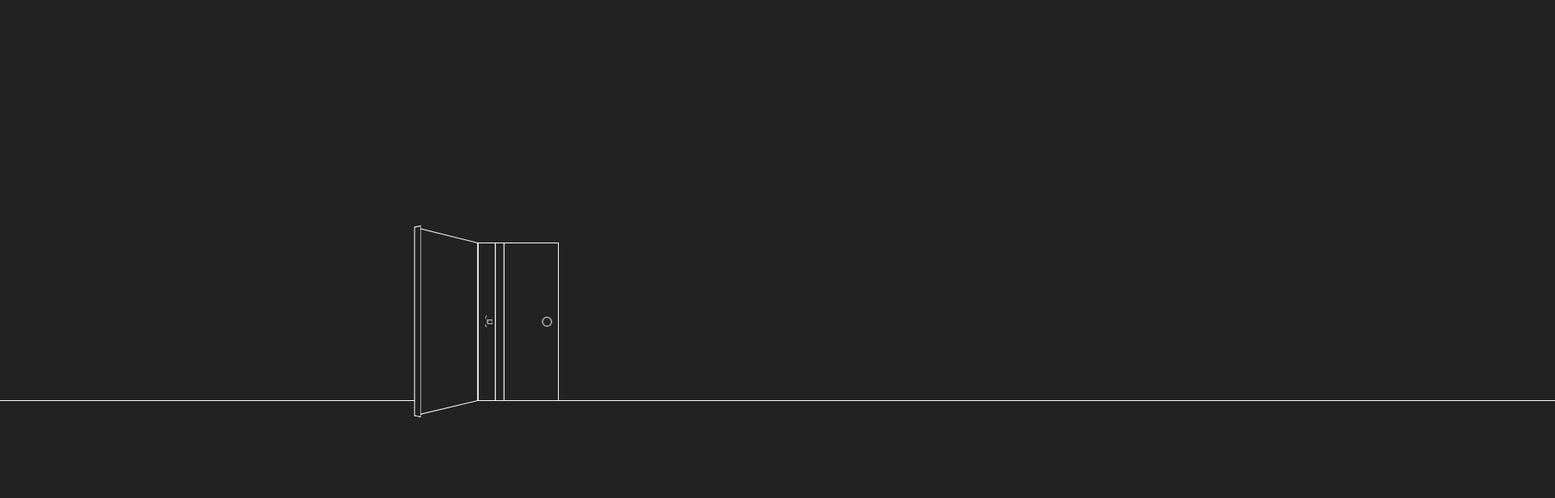
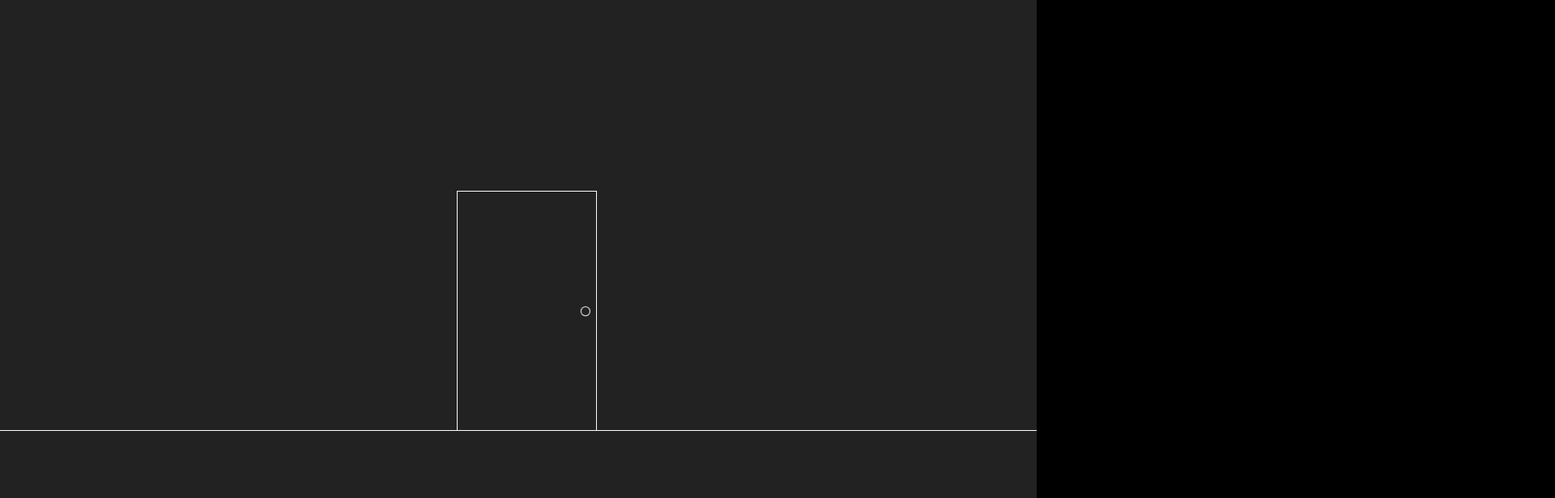
Before and after one commit to cakeinpanic/ld49, a React app: page / in a window 1280 px wide. Shown: the top 616 px of the page at 81% size, 1920 px wide, since content can reach past the window. Built offline with nearby package versions, Linux system fonts and the light colour scheme.

Commit message:
reorganize all shit

```diff
--- a/src/App.css
+++ b/src/App.css
@@ -15,7 +15,6 @@
     height: 100%;
     position: absolute;
 }
-
 
 :root {
     --darkness-start: 10%;
@@ -43,40 +42,53 @@
 
 
 .nightmare .light.bg {
-    left: 41%;
-    top: 10%;
-    width: 50%;
-    height: 47%;
+    /*left: 41%;*/
+    /*top: 10%;*/
+    /*width: 50%;*/
+    /*height: 47%;*/
     transition: opacity .1s ease-out;
-    position: absolute;
+    filter: opacity(.5);
+    /*position: absolute;*/
 }
 
 .Game {
-    width: 600px;
-    height: 600px;
     position: relative;
-    left: 32px;
-    top: -32px;
+    width: 100%;
+    height: 100%;
+
+}
+.Game #lamp{
+    opacity: 0;
+    transform: scale(.5);
+    top: 170px;
+    transition: all 2s ease-out;
+}
+.Game.started #lamp{
+    opacity: 100%;
+    transform: scale(1);
+    top: 71px;
 }
 
-@media (max-width: 1000px) {
-    /*#root *{*/
-    /*    display: none;*/
+@media (max-width: 650px) {
+    .Game #lamp{
+        transform: scale(.1);
+        top: -10px;
+        left: -140px;
+        transition: all 2s ease-out;
+    }
+    .Game.started #lamp {
+        opacity: 100%;
+        transform: scale(0.5);
+        top: -10px;
+    }
+    /*.nightmare .light.bg {*/
+    /*    left: 41%;*/
+    /*    top: 28%;*/
+    /*    width: 50%;*/
+    /*    height: 27%;*/
+    /*    transition: opacity .1s ease-out;*/
+    /*    position: absolute;*/
     /*}*/
-    /*#root:after{*/
-    /*    content: 'sry, only on desktop';*/
-    /*    color: white;*/
-    /*}*/
-    .Game {
-        top: 20px;
-        width: 100%;
-        height: 50%;
-    }
-
-    .Game .start-btn {
-        left: calc(50% - 144px);
-        top: calc(50% - 113px);
-    }
 }
 
 .start-btn {
--- a/src/App.tsx
+++ b/src/App.tsx
@@ -4,25 +4,21 @@ import { Buttons } from './Buttons'
 import { LoadedContextProvider } from './context/loaded.context'
 import { ScoreContext } from './context/score.context'
 import { SpeechContextProvider } from './context/speech.context'
+import { Doors } from './Doors'
 import { Lamp } from './Lamp'
 import { getStateByScore } from './lampState.enum'
 import { Music } from './Music'
-import { Speech } from './Speech'
 
 function App() {
 
   const [gameStarted, setGameStarted] = useState(false)
+  const [showDoor, setShowDoor] = useState(true)
   const [showControls, setShowControls] = useState(false)
   const [score, setScore] = useState(0)
   const [lampState, setLampState] = useState(getStateByScore(score))
 
   const [allIsLoaded, setAllIsLoaded] = useState(false)
 
-  useEffect(() => {
-    if (gameStarted) {
-      setShowControls(true)
-    }
-  }, [gameStarted])
 
   useEffect(() => {
     setLampState(getStateByScore(score))
@@ -31,6 +27,17 @@ function App() {
   const setGameOver = () => {
 
   }
+  const startTheGame = () => {
+    setTimeout(() => {
+      setGameStarted(true)
+    }, 900)
+    setTimeout(() => {
+      setShowDoor(false)
+    }, 5000)
+    setTimeout(() => {
+      setShowControls(true)
+    }, 3000)
+  }
   return (
     <>
       <LoadedContextProvider setAllIsLoaded={setAllIsLoaded}>
@@ -38,26 +45,14 @@ function App() {
           <ScoreContext.Provider value={{ score, setScore, lampState }}>
 
             <Music gameStarted={gameStarted}/>
-            {!allIsLoaded && <button className="loading-btn btn--stripe btn">
-              Loading...
-            </button>}
-            <div className='dark bg '/>
-            <div className='light bg '/>
-            <div className={"Game "+ lampState} style={{ opacity: allIsLoaded ? 1 : 0 }}>
-
-              <Lamp/>
-              {showControls && <Speech/>}
-              {
-                !gameStarted &&
-                <button className="btn--stripe start-btn btn"
-                        onClick={() => {setGameStarted(true)}}>
-                  Play
-                </button>
-              }
+            <div className={'Game ' + lampState + (gameStarted ? ' started': '')} >
+              <div className='dark bg '/>
+              <div className='light bg '/>
+              <Lamp showControls={showControls}/>
             </div>
 
             {showControls && <Buttons/>}
-
+            {showDoor && <Doors allIsLoaded={allIsLoaded} onStart={startTheGame}/>}
           </ScoreContext.Provider>
         </SpeechContextProvider>
       </LoadedContextProvider>
--- a/src/Buttons.tsx
+++ b/src/Buttons.tsx
@@ -14,12 +14,12 @@ export function Buttons() {
   }
   return (
     <>
-      <div className="debug">
-        <div className="btn btn--stripe" onClick={() => clicked(-1)}>minus</div>
-        <div className="btn btn--stripe" onClick={() => clicked(1)}>plus</div>
+      {/*<div className="debug">*/}
+      {/*  <div className="btn btn--stripe" onClick={() => clicked(-1)}>minus</div>*/}
+      {/*  <div className="btn btn--stripe" onClick={() => clicked(1)}>plus</div>*/}
 
-        <div className="score">Score: {score}</div>
-      </div>
+      {/*  <div className="score">Score: {score}</div>*/}
+      {/*</div>*/}
     <div className="Buttons">
 
       {
--- a/src/Doors.css
+++ b/src/Doors.css
@@ -1,13 +1,28 @@
-body {
+:root {
+    --anim: paused
+}
+
+.loading-btn {
+    top: 33px;
+    left: 25px;
+    opacity: 1;
+    transition: all 1s;
+}
+
+.doors-container {
     display: flex;
     width: 100%;
     height: 100vh;
-    background: #222;
+    /*background: #222;*/
     perspective: 100vw;
     overflow: hidden;
+    position: absolute;
     animation: squiggly-anim 0.4s infinite;
     -webkit-animation: squiggly-anim 0.2s infinite;
 }
+
+
+
 @-webkit-keyframes squiggly-anim {
     0% {
         filter: url("#squiggly-0");
@@ -42,42 +57,27 @@ body {
         filter: url("#squiggly-4");
     }
 }
+
 body .door {
     position: absolute;
-    width: 100px;
-    height: 200px;
-    left: calc(50% - 50px);
-    top: calc(50% - 100px);
+    width: 173px;
+    height: 301px;
+    left: calc(50% - 76px);
+    top: calc(50% - 164px);
     box-shadow: inset 0 -5px 0 0 #222, inset 0 0 0 1px #fff, 0 5px 0 0 #222, 0 0 0 100vw #222;
     perspective: 500px;
     transform-style: preserve-3d;
-    -webkit-animation: scaling 5s linear infinite;
-    animation: scaling 5s linear infinite;
+    animation: scaling 5s linear var(--anim);
     transform: translateZ(-1px);
 }
-body .door:nth-of-type(3) {
-    -webkit-animation-delay: 1.25s;
-    animation-delay: 1.25s;
-}
-body .door:nth-of-type(3) .face {
-    -webkit-animation-delay: 1.25s;
-    animation-delay: 1.25s;
-}
-body .door:nth-of-type(2) {
-    -webkit-animation-delay: 2.5s;
-    animation-delay: 2.5s;
-}
-body .door:nth-of-type(2) .face {
-    -webkit-animation-delay: 2.5s;
-    animation-delay: 2.5s;
-}
+
 body .door:nth-of-type(1) {
-    -webkit-animation-delay: 3.75s;
-    animation-delay: 3.75s;
+    /*-webkit-animation-delay: 3.75s;*/
+    /*animation-delay: 3.75s;*/
 }
 body .door:nth-of-type(1) .face {
-    -webkit-animation-delay: 3.75s;
-    animation-delay: 3.75s;
+    /*-webkit-animation-delay: 3.75s;*/
+    /*animation-delay: 3.75s;*/
 }
 @-webkit-keyframes scaling {
     0% {
@@ -253,8 +253,8 @@ body .door .face {
     box-shadow: inset 0 0 0 1px #fff;
     background: #222;
     transform-origin: left;
-    -webkit-animation: swing 5s ease-in-out infinite;
-    animation: swing 5s ease-in-out infinite;
+    -webkit-animation: swing 5s ease-in-out var(--anim);
+    animation: swing 5s ease-in-out var(--anim);
 }
 body .door .face:before {
     content: "";
--- a/src/Doors.tsx
+++ b/src/Doors.tsx
@@ -1,29 +1,25 @@
+import React from 'react'
 import './Doors.css'
 
-export const Doors = () => {
+export const Doors = ({ onStart, allIsLoaded }: { allIsLoaded: boolean,onStart: Function }) => {
+  const start = () => {
+    const root = document.body
+    root?.style.setProperty('--anim', 'infinite')
+    onStart()
+  }
+
   return (
-    <>
-      <div className='door'>
+    <div className="doors-container">
+      <div className='door' onClick={start}>
         <div className='face'>
+           <button style={{opacity: allIsLoaded ? '100%':'0%'}}className="loading-btn btn--stripe btn">
+            Start
+          </button>
+
           <div className='right'></div>
         </div>
       </div>
-      <div className='door'>
-        <div className='face'>
-          <div className='right'></div>
-        </div>
-      </div>
-      <div className='door'>
-        <div className='face'>
-          <div className='right'></div>
-        </div>
-      </div>
-      <div className='door'>
-        <div className='face'>
-          <div className='right'></div>
-        </div>
-      </div>
-      <svg xmlns="http://www.w3.org/2000/svg" version="1.1" style={{display:'none'}}>
+      <svg xmlns="http://www.w3.org/2000/svg" version="1.1" style={{ display: 'none' }}>
         <defs>
           <filter id="squiggly-0">
             <feTurbulence id="turbulence" baseFrequency="0.01" numOctaves="3" result="noise" seed="0"/>
@@ -47,6 +43,6 @@ export const Doors = () => {
           </filter>
         </defs>
       </svg>
-    </>
+    </div>
   )
 }
--- a/src/Lamp.css
+++ b/src/Lamp.css
@@ -1,5 +1,11 @@
 
-
+#lamp{
+    position: absolute;
+    width: 600px;
+    height: 600px;
+    top: 71px;
+    left: 25%;
+}
 .img {
     width: 100%;
     position: absolute;
@@ -27,6 +33,5 @@
 }
 .lamp-container {
     transition: all 1s ease-in-out;
-    position: absolute;
-    width: 100%;
+
 }
--- a/src/Lamp.tsx
+++ b/src/Lamp.tsx
@@ -1,4 +1,4 @@
-import { useContext, useEffect, useState } from 'react'
+import React, { useContext, useEffect, useState } from 'react'
 import lamp from './assets/lamp.png'
 import light from './assets/light.png'
 import mediumLight from './assets/medium_light.png'
@@ -12,8 +12,9 @@ import { useLightBlink } from './hooks/lightBlink.hook'
 import { useLightTransitions } from './hooks/lightTransitions.hook'
 import './Lamp.css'
 import { eLampState } from './lampState.enum'
+import { Speech } from './Speech'
 
-export function Lamp() {
+export function Lamp({showControls}: {showControls:boolean}) {
   const { lampState } = useContext(ScoreContext)
 
   useLightTransitions(lampState)
@@ -67,6 +68,8 @@ export function Lamp() {
     <div id={LAMP_ID}>
       {[eLampState.nightmare, eLampState.sad, eLampState.neutral, eLampState.ok, eLampState.happy].map(
         state => getLampImage(state))}
+      {showControls && <Speech/>}
     </div>
+
   )
 }
--- a/src/Speech.css
+++ b/src/Speech.css
@@ -38,7 +38,6 @@
 }
 
 .speech:after {
-
     transform: translatey(0px);
     -webkit-animation: float2 5s ease-in-out infinite;
     animation: float2 5s ease-in-out infinite;
--- a/src/hooks/lightBlink.hook.ts
+++ b/src/hooks/lightBlink.hook.ts
@@ -17,7 +17,7 @@ export const useLightBlink = (lampState: eLampState) => {
     const root = document.body
     clearTimeout(blinkTimeoutRef.current)
     root?.style.setProperty('--opacity', scenario[nextStep].opacity + '%')
-    console.log('blink', scenario[nextStep])
+
     blinkTimeoutRef.current = setTimeout(() => {
       setNextStep((nextStep + 1) % scenario.length)
     }, scenario[nextStep].time)
--- a/src/index.js
+++ b/src/index.js
@@ -3,13 +3,11 @@ import ReactDOM from 'react-dom';
 import './index.css';
 import App from './App';
 import reportWebVitals from './reportWebVitals';
-import { Doors } from './Doors';
 
 ReactDOM.render(
   <React.StrictMode>
     <link href="https://fonts.googleapis.com/css?family=Baloo+2:400,800" rel="stylesheet"/>
-    <Doors/>
-    {/*<App />*/}
+    <App/>
   </React.StrictMode>,
   document.getElementById('root')
 );
```
